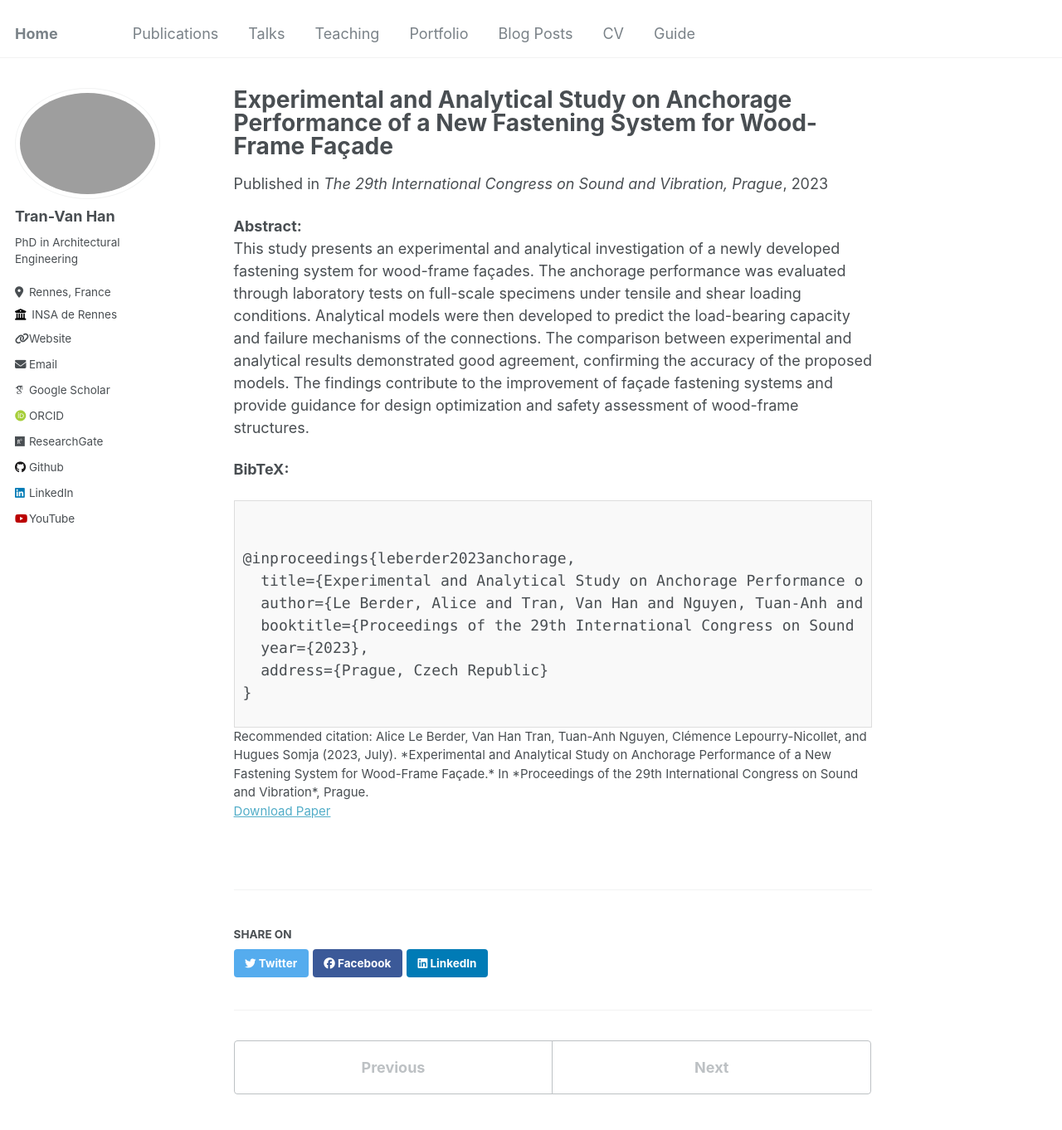
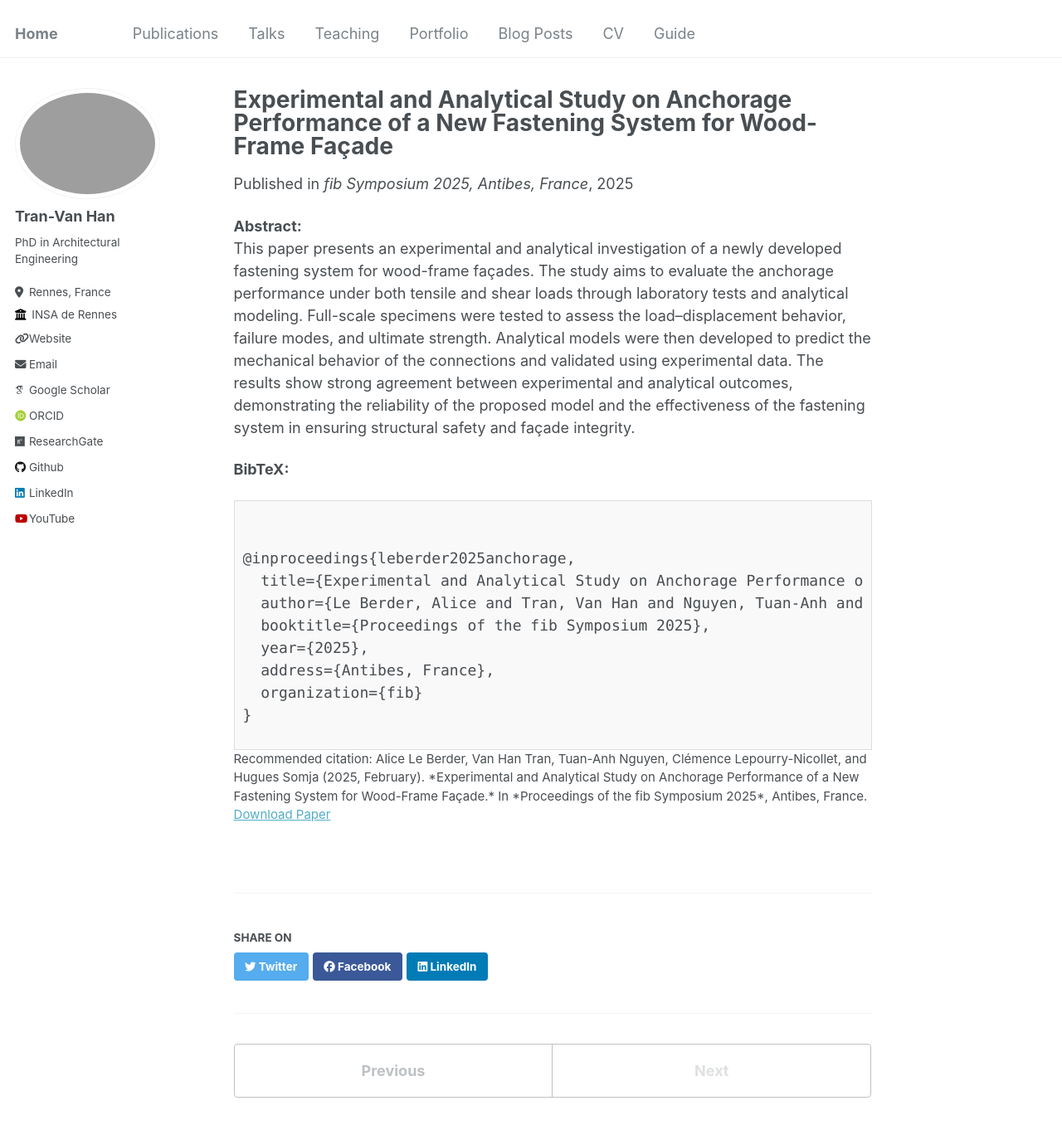
Before and after one commit to tranhan1405/tranhan1405.github.io, a Jekyll site: the page built from _publications/experimental-anchorage-performance-wood-frame-facade.md, in a window 1280 px wide and 1400 px high. Shown: the top 1362 px of the window at 83% size. Built offline with Jekyll 4.4.1, drawn with Linux system fonts in a browser that asks for light colours; some web fonts are replaced.

Commit message:
Update experimental-anchorage-performance-wood-frame-facade.md

```diff
--- a/_publications/experimental-anchorage-performance-wood-frame-facade.md
+++ b/_publications/experimental-anchorage-performance-wood-frame-facade.md
@@ -1,26 +1,27 @@
 ---
 title: "Experimental and Analytical Study on Anchorage Performance of a New Fastening System for Wood-Frame Façade"
 collection: publications
-permalink: /publication/experimental-anchorage-performance-wood-frame-facade
-excerpt: "This study investigates the anchorage performance of a newly developed fastening system for wood-frame façades through both experimental tests and analytical modeling."
-date: 2023-07-09
-venue: "The 29th International Congress on Sound and Vibration, Prague"
-paperurl: "http://tranhan1405.github.io/files/Experimental_and_analytical_study_on_anchorage_performance.pdf"
-citation: "Alice Le Berder, Van Han Tran, Tuan-Anh Nguyen, Clémence Lepourry-Nicollet, and Hugues Somja (2023, July). *Experimental and Analytical Study on Anchorage Performance of a New Fastening System for Wood-Frame Façade.* In *Proceedings of the 29th International Congress on Sound and Vibration*, Prague."
+permalink: /publication/anchorage-performance-wood-frame-facade
+excerpt: "This study investigates the anchorage performance of a newly developed fastening system for wood-frame façades through experimental tests and analytical modeling, providing insights into design optimization and safety assessment."
+date: 2025-06-18
+venue: "fib Symposium 2025, Antibes, France"
+paperurl: "http://tranhan1405.github.io/files/Experimental_and_analytical_study_on_anchorage_performance_for_wood_frame_facade.pdf"
+citation: "Alice Le Berder, Van Han Tran, Tuan-Anh Nguyen, Clémence Lepourry-Nicollet, and Hugues Somja (2025, February). *Experimental and Analytical Study on Anchorage Performance of a New Fastening System for Wood-Frame Façade.* In *Proceedings of the fib Symposium 2025*, Antibes, France."
 ---
 
 **Abstract:**
-This study presents an experimental and analytical investigation of a newly developed fastening system for wood-frame façades. The anchorage performance was evaluated through laboratory tests on full-scale specimens under tensile and shear loading conditions. Analytical models were then developed to predict the load-bearing capacity and failure mechanisms of the connections. The comparison between experimental and analytical results demonstrated good agreement, confirming the accuracy of the proposed models. The findings contribute to the improvement of façade fastening systems and provide guidance for design optimization and safety assessment of wood-frame structures.
+This paper presents an experimental and analytical investigation of a newly developed fastening system for wood-frame façades. The study aims to evaluate the anchorage performance under both tensile and shear loads through laboratory tests and analytical modeling. Full-scale specimens were tested to assess the load–displacement behavior, failure modes, and ultimate strength. Analytical models were then developed to predict the mechanical behavior of the connections and validated using experimental data. The results show strong agreement between experimental and analytical outcomes, demonstrating the reliability of the proposed model and the effectiveness of the fastening system in ensuring structural safety and façade integrity.
 
 **BibTeX:**
 <div style="border: 1px solid #ddd; padding: 10px; background-color: #f9f9f9;">
 <pre><code>
-@inproceedings{leberder2023anchorage,
+@inproceedings{leberder2025anchorage,
   title={Experimental and Analytical Study on Anchorage Performance of a New Fastening System for Wood-Frame Façade},
   author={Le Berder, Alice and Tran, Van Han and Nguyen, Tuan-Anh and Lepourry-Nicollet, Clémence and Somja, Hugues},
-  booktitle={Proceedings of the 29th International Congress on Sound and Vibration},
-  year={2023},
-  address={Prague, Czech Republic}
+  booktitle={Proceedings of the fib Symposium 2025},
+  year={2025},
+  address={Antibes, France},
+  organization={fib}
 }
 </code></pre>
 </div>
```
